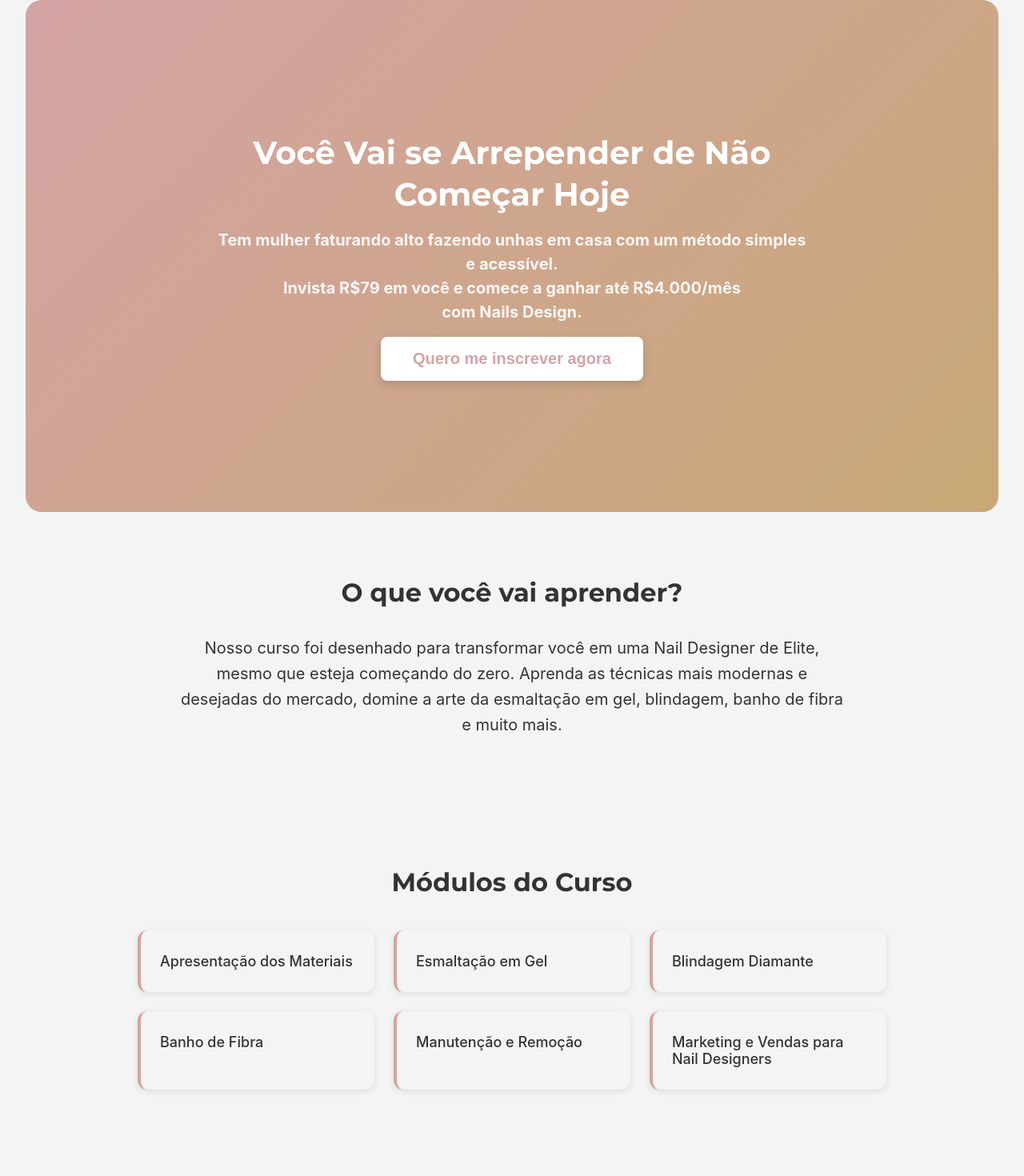
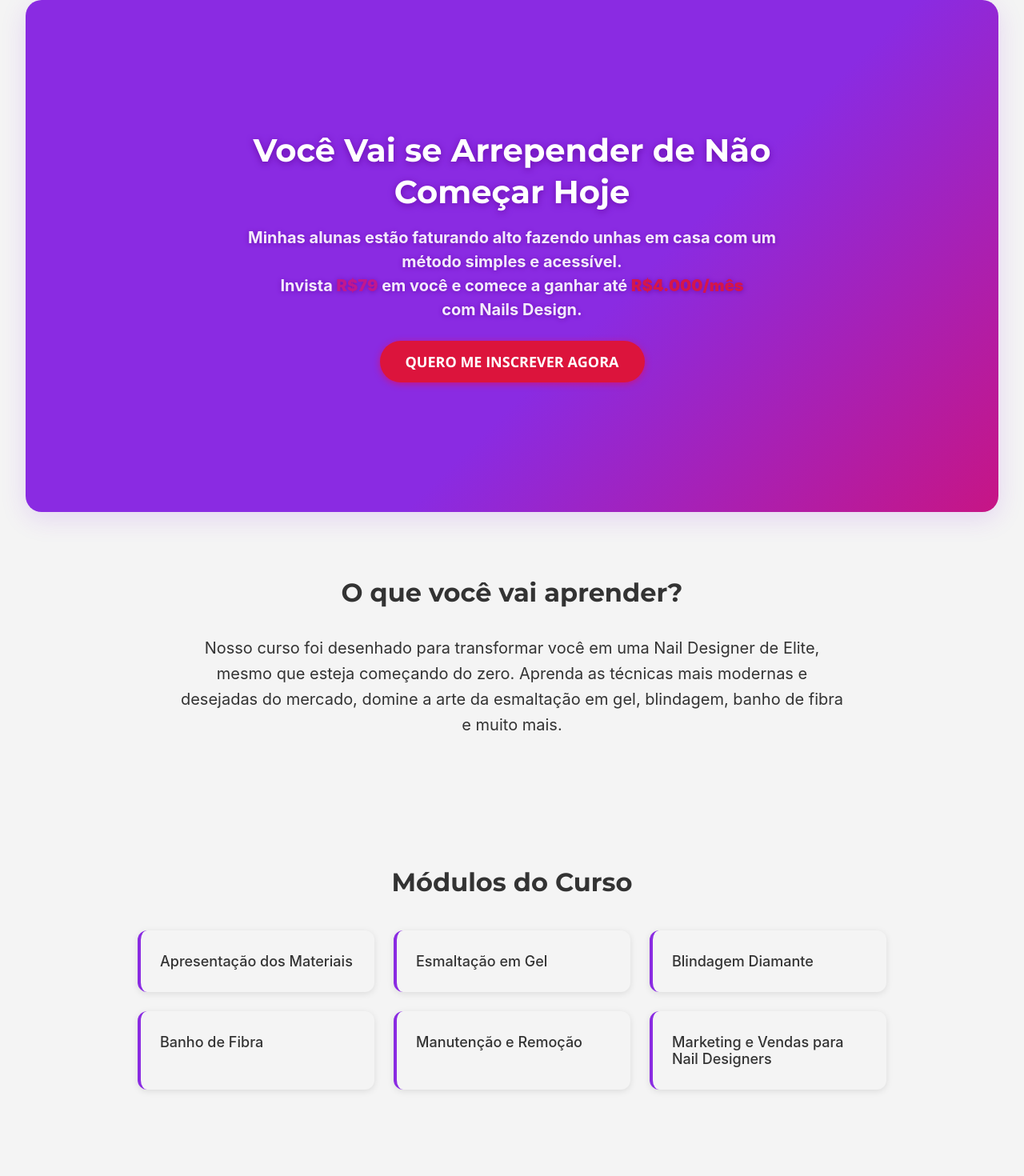
Before and after one commit to MayconBenvenuto/nailsdesignerelite, a React (Create React App) app: page / in a window 1280 px wide. Shown: the top 1470 px of the page at 80% size. Built offline with nearby package versions, Linux system fonts and the light colour scheme.

Commit message:
Adicionar emoji-picker-react e atualizar estilos do componente Hero e global

```diff
--- a/package.json
+++ b/package.json
@@ -7,6 +7,7 @@
     "@testing-library/jest-dom": "^6.6.3",
     "@testing-library/react": "^16.3.0",
     "@testing-library/user-event": "^13.5.0",
+    "emoji-picker-react": "^4.12.3",
     "react": "^19.1.0",
     "react-dom": "^19.1.0",
     "react-scripts": "5.0.1",
--- a/src/components/Hero.js
+++ b/src/components/Hero.js
@@ -3,16 +3,18 @@ import '../styles/Hero.css';
 
 const Hero = () => {
   return (
-    <section className="hero">
+    <section className="hero" style={{ background: 'linear-gradient(135deg, #8A2BE2 60%, #C71585 100%)', borderRadius: 20, boxShadow: '0 8px 32px 0 rgba(138,43,226,0.15)' }}>
       <div className="hero-content">
-        <h1 className="text-white-bold" style={{marginBottom: 16}}>
+        <h1 className="text-white-bold" style={{ marginBottom: 16, color: '#fff', textShadow: '0 2px 8px #6A0DAD' }}>
           Você Vai se Arrepender de Não Começar Hoje
         </h1>
-        <p style={{color: '#fff', fontWeight: 'bold', marginBottom: 16}}>
-          Tem mulher faturando alto fazendo unhas em casa com um método simples e acessível.<br/>
-          Invista R$79 em você e comece a ganhar até R$4.000/mês com Nails Design.
+        <p style={{ color: '#fff', fontWeight: 'bold', marginBottom: 16, fontSize: 20, textShadow: '0 1px 6px #6A0DAD' }}>
+          Minhas alunas estão faturando alto fazendo unhas em casa com um método simples e acessível.<br />
+          Invista <span style={{ color: '#C71585', fontWeight: 900 }}>R$79</span> em você e comece a ganhar até <span style={{ color: '#DC143C', fontWeight: 900 }}>R$4.000/mês</span> com Nails Design.
         </p>
-        <button>Quero me inscrever agora</button>
+        <button style={{ background: '#DC143C', color: '#fff', fontWeight: 700, fontSize: 18, boxShadow: '0 2px 8px #C71585', border: 'none', borderRadius: 50, padding: '14px 32px', marginTop: 8 }}>
+          Quero me inscrever agora
+        </button>
       </div>
     </section>
   );
--- a/src/styles/global.css
+++ b/src/styles/global.css
@@ -8,11 +8,13 @@
   --desktop: 1024px;
   --large-desktop: 1440px;
 
-  --primary-color: #D4A3A4; /* Rosa Principal */
-  --secondary-color: #FDF5F6; /* Rosa Claro (Fundo) */
-  --text-color: #333333; /* Cinza Escuro */
+  --primary-color: #8A2BE2; /* Roxo: Criatividade, Luxo */
+  --secondary-color: #f5eefc; /* Lavanda bem claro: Suavidade */
+  --text-color: #333333; /* Cinza Escuro: Legibilidade */
   --background-color: #FFFFFF; /* Branco */
-  --accent-color: #C8A876; /* Dourado */
+  --accent-color: #C71585; /* Magenta: Destaque, Energia */
+  --cta-color: #DC143C; /* Vermelho: Ação, Urgência */
+
   --font-headings: 'Montserrat', sans-serif;
   --font-body: 'Open Sans', sans-serif;
 }
@@ -60,24 +62,23 @@ section {
 
 /* Botões com cantos bem arredondados para um look moderno */
 .btn-primary, button {
-  border-radius: 50px;
-}
-
-/* Botão primário */
-.btn-primary {
-  background-color: var(--primary-color);
+  background-color: var(--cta-color);
   color: var(--background-color);
   border: none;
-  padding: 12px 24px;
+  padding: 14px 28px;
   font-family: var(--font-body);
   font-weight: 700;
   text-transform: uppercase;
   cursor: pointer;
-  transition: background-color 0.3s ease;
+  transition: all 0.3s ease;
+  box-shadow: 0 4px 15px rgba(220, 20, 60, 0.3);
+  border-radius: 50px;
 }
 
-.btn-primary:hover {
-  background-color: #d18fa1; /* Um tom de rosa um pouco mais escuro */
+.btn-primary:hover, button:hover {
+  transform: translateY(-3px);
+  box-shadow: 0 6px 20px rgba(220, 20, 60, 0.4);
+  background-color: #e22a4f; /* Tom de vermelho um pouco mais claro */
 }
 
 /* Utilitários responsivos */
```
Also changed, not shown: 1 other file (tests, documents, lock files or other folders).
